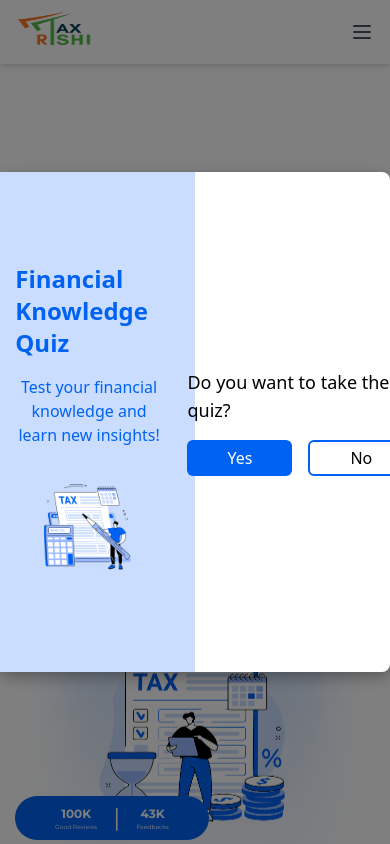
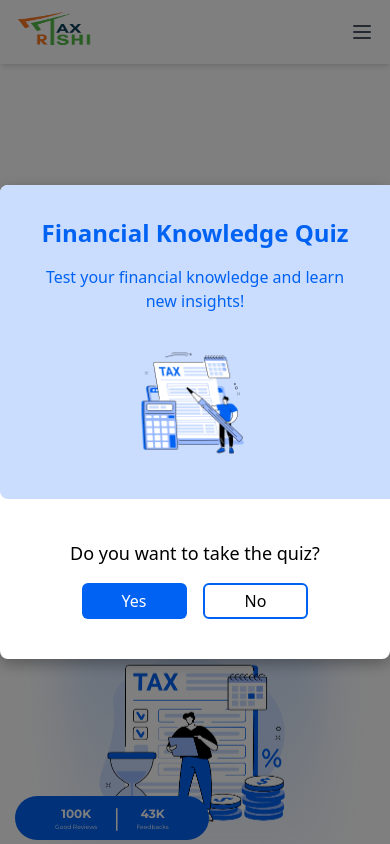
Before and after one commit to CsDeveloperLead/Tax_rishi, a React (Vite) app: page / in a window 390 px wide. Shown: the top 844 px of the page. Built offline with nearby package versions, Linux system fonts and the light colour scheme.

Commit message:
small changes

```diff
--- a/src/components/FinancialQuizModal.jsx
+++ b/src/components/FinancialQuizModal.jsx
@@ -96,20 +96,20 @@ const FinancialQuizModal = () => {
       className="modal-content"
       overlayClassName="modal-overlay"
     >
-      <div className="flex h-full">
+      <div className="flex flex-col md:flex-row h-full">
         {/* Left Section */}
-        <div className="w-1/2 bg-[#caddff] rounded-l-[8px]  text-main flex items-center justify-center flex-col p-8">
+        <div className="w-full md:w-1/2 bg-[#caddff] rounded-l-[8px]  text-main flex items-center justify-center flex-col p-8">
           <h2 className="text-2xl font-bold mb-4">Financial Knowledge Quiz</h2>
           <p className="text-center">Test your financial knowledge and learn new insights!</p>
           <img
             src={pop1} // Replace with your illustration path
             alt="Quiz Illustration"
-            className="w-3/4 mt-6"
+            className="w-[40%] md:w-3/4 mt-6"
           />
         </div>
 
         {/* Right Section */}
-        <div className="w-1/2 h-full flex flex-col justify-center items-center  relative">
+        <div className="w-full md:w-1/2 h-full flex flex-col justify-center items-center  relative ">
           {/* Progress Bar */}
           {quizStarted && score === null && (
             <div className="w-full bg-gray-200  h-2 mb-4 absolute -top-0">
@@ -125,7 +125,7 @@ const FinancialQuizModal = () => {
             score === null ? (
               <>
                 <div>
-                  <p className="text-md font-medium mb-8">
+                  <p className="text-md font-medium my-8 md:mt-28">
                     Q{currentStep + 1}. {questions[currentStep].question}
                   </p>
                   <div className="flex flex-col items-center gap-4">
@@ -149,27 +149,27 @@ const FinancialQuizModal = () => {
                 <button
                   onClick={nextStep}
                   disabled={selectedAnswers[currentStep] === null}
-                  className="mt-6 w-[120px] text-base bg-blue-600 text-white py-2 rounded-md"
+                  className="mt-6 w-[120px] text-base bg-blue-600 text-white py-2 rounded-md mb-4"
                 >
                   {currentStep < questions.length - 1 ? "Next" : "See Results"}
                 </button>
               </>
             ) : (
-              <div className="text-center">
+              <div className="text-center md:mt-32">
                 <p className="text-lg font-medium">Your Financial Knowledge Score:</p>
                 <p className="text-2xl font-bold text-blue-600">{score}%</p>
                 <button
                   onClick={closeModal}
-                  className="mt-6 bg-blue-600 text-white py-2 px-4 rounded-md"
+                  className="mt-6 bg-blue-600 text-white py-2 px-4 rounded-md mb-4"
                 >
                   Close
                 </button>
               </div>
             )
           ) : (
-            <div>
+            <div className="my-10">
               <p className="text-lg font-medium mb-4">Do you want to take the quiz?</p>
-              <div className="flex justify-center space-x-4">
+              <div className="flex justify-center space-x-4 ">
                 <button onClick={startQuiz} className="px-10 py-1 bg-main text-white rounded-md">
                   Yes
                 </button>
--- a/src/index.css
+++ b/src/index.css
@@ -21,8 +21,8 @@
     background: #fff;
     /* padding: 1rem; */
     max-width: 800px;
-    height: 500px;
-    max-height: 600px;
+    height: auto;
+    /* max-height: 700px; */
     width: 100%;
     border-radius: 8px;
     box-shadow: 0 5px 15px rgba(0, 0, 0, 0.3);
```
